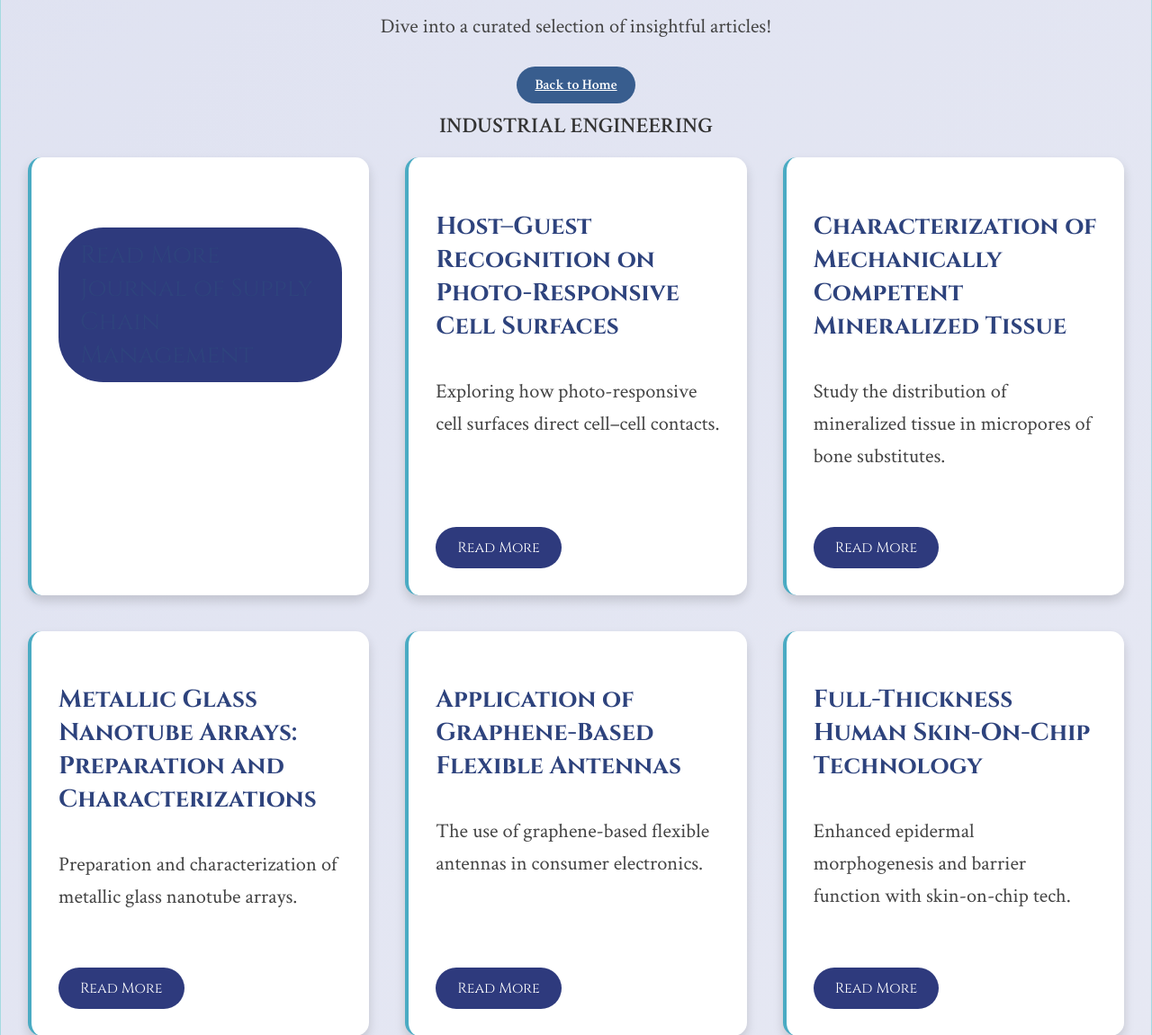
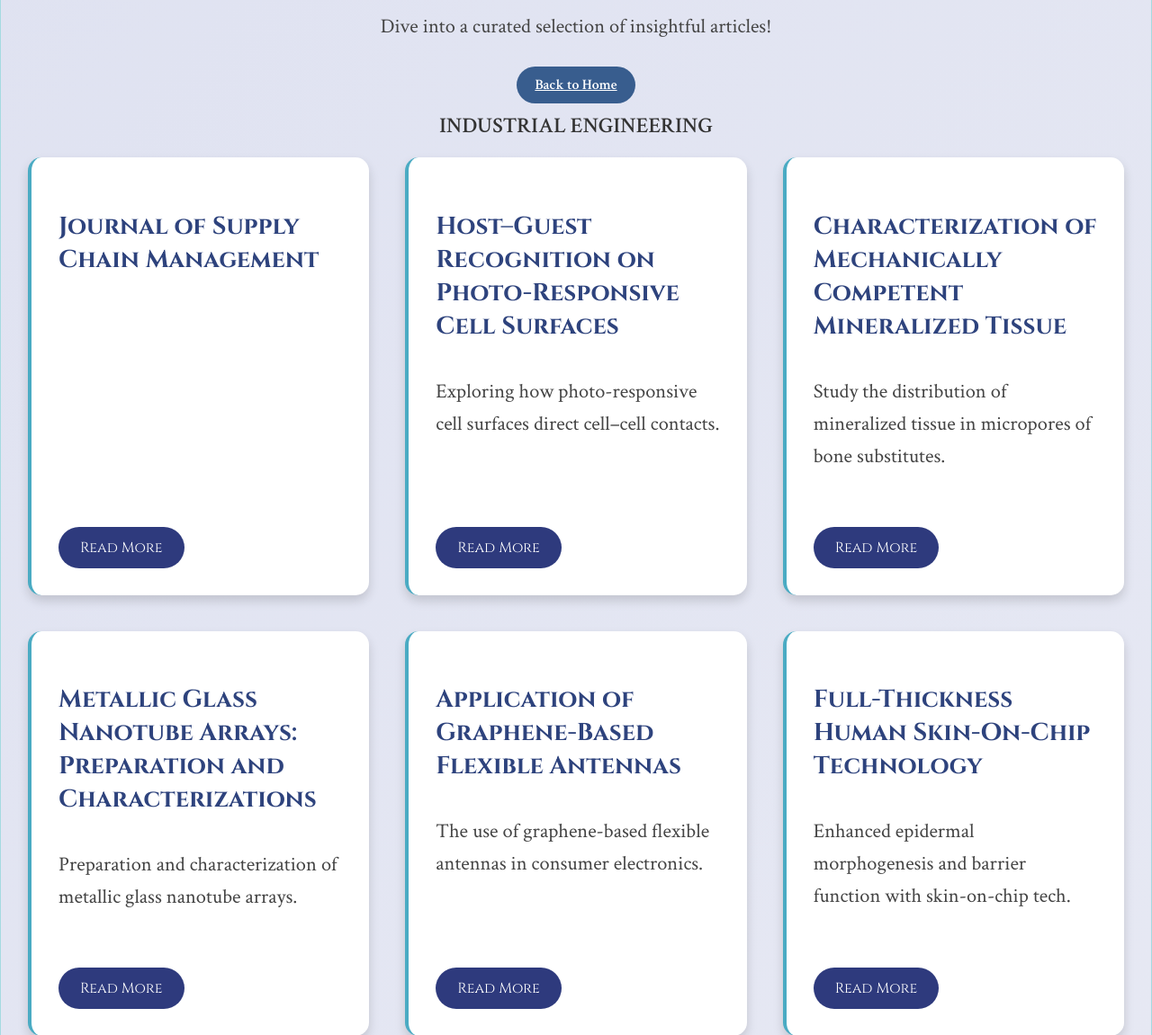
Before and after one commit to VeinZzz/SciComm-2024-Website, a Flask app: page /view_articles in a window 1280 px wide. Shown: the part 217-1368 px from the top of the page at 90% size. Run offline with Flask 3, Linux system fonts and the light colour scheme; some libraries are stand-ins or nearby versions.

Commit message:
experiment 2

```diff
--- a/templates/view_articles.html
+++ b/templates/view_articles.html
@@ -226,10 +226,12 @@
         <!-- Article 1 -->
         <div class="article-card">
             <h3 class="article-title">
-                <a href="https://onlinelibrary.wiley.com/journal/1745493X" target="_blank" class="read-more-btn" aria-label="Read More">Read More
+                <a href="https://onlinelibrary.wiley.com/journal/1745493X" target="_blank">
                     Journal of Supply Chain Management
                 </a>
             </h3>
+            <a href="https://onlinelibrary.wiley.com/journal/1745493X" target="_blank" class="read-more-btn" aria-label="Read More">Read More</a>
+            <!-- "Read More" Button similar to the footer link style -->
         </div>
 
 
```
